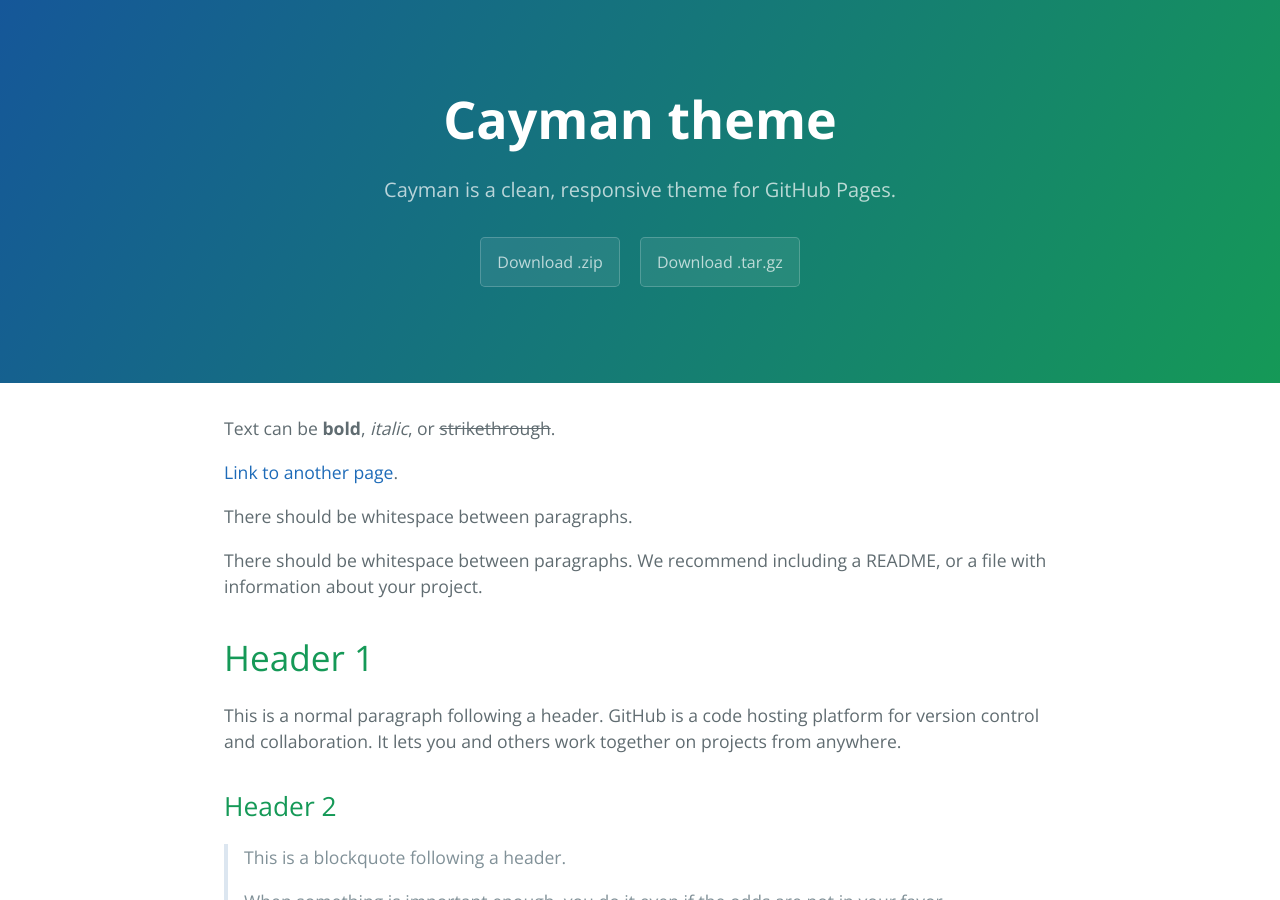
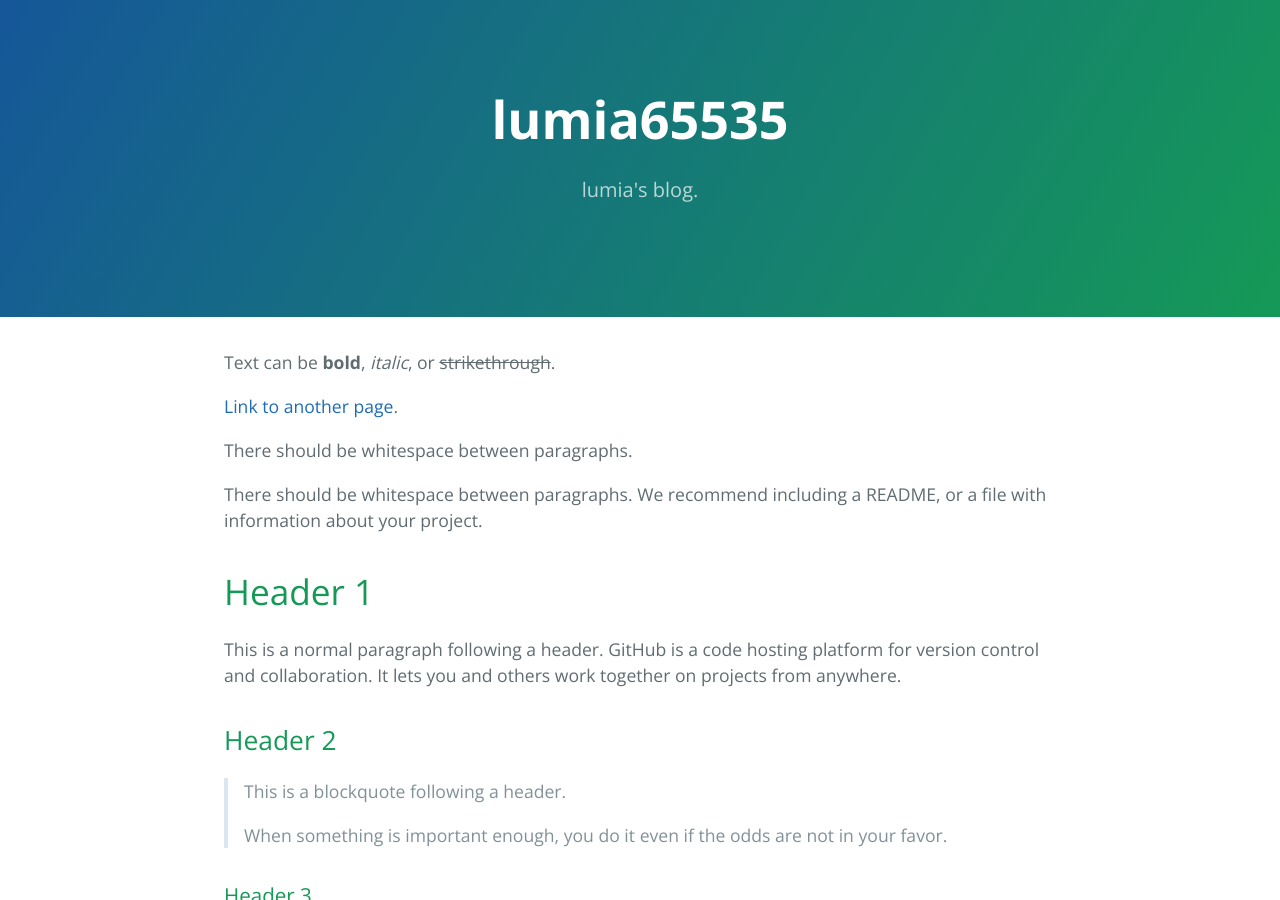
Before and after one commit to lumia65535/lumia65535.github.io, a Jekyll site: the page built from index.md, in a window 1280 px wide and 900 px high. Built offline with Jekyll 4.4.1, drawn with Linux system fonts in a browser that asks for light colours.

Commit message:
修改配置文件

```diff
--- a/_config.yml
+++ b/_config.yml
@@ -1,5 +1,5 @@
-title: Cayman theme
-description: Cayman is a clean, responsive theme for GitHub Pages.
-show_downloads: true
+title: lumia65535
+description: lumia's blog.
+show_downloads: false
 google_analytics:
 theme: jekyll-theme-cayman
```
